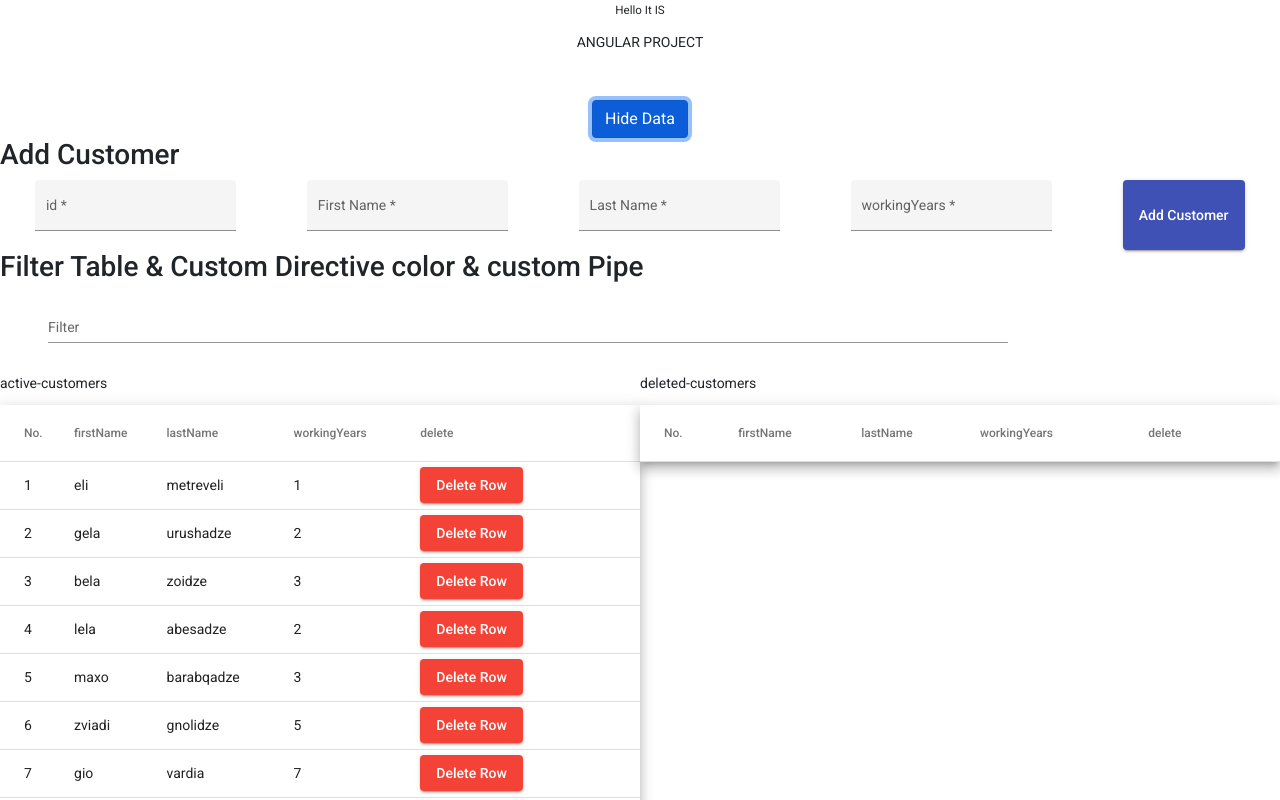
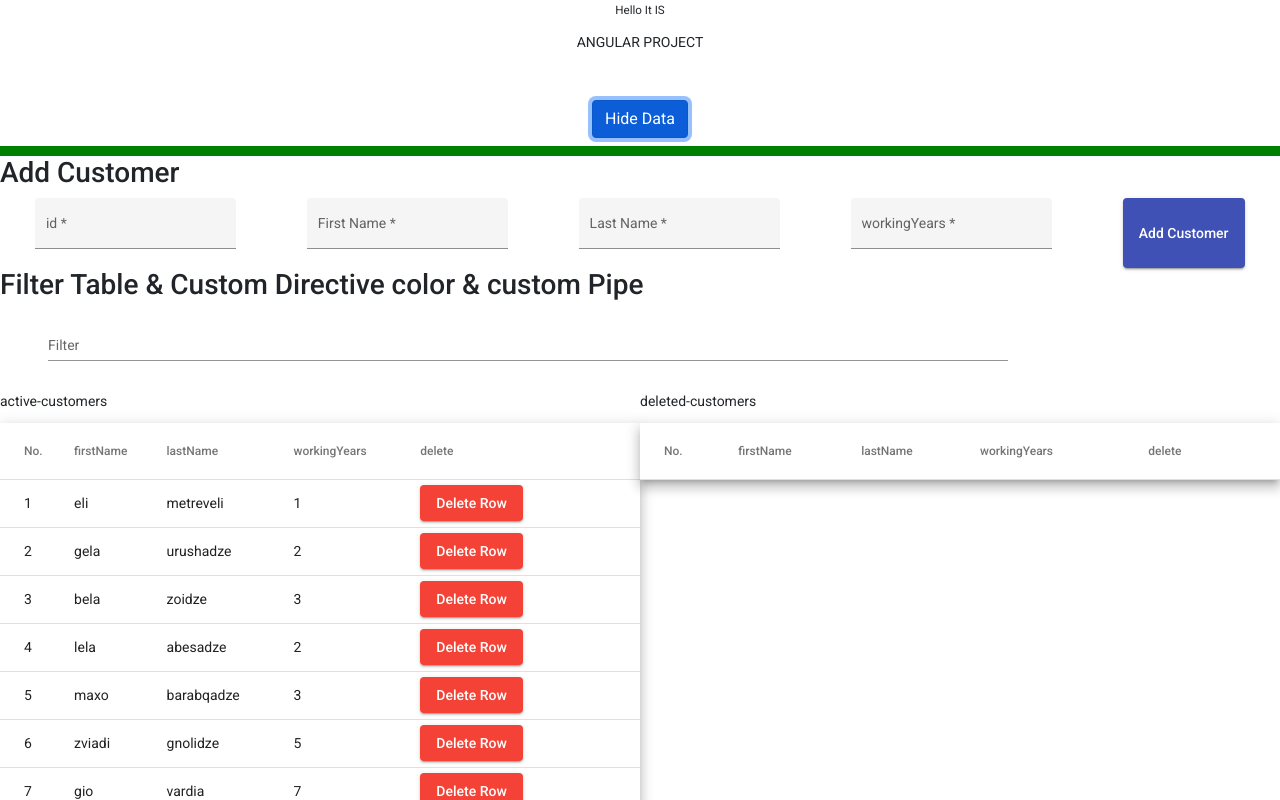
Before and after one commit to nickaabramishvili/Commschool-Angular-Project, an Angular app: page / in a window 1280 px wide. Both pictures are taken after a click on the button "Load Data". Shown: the top 800 px of the page. Built offline with nearby package versions, Linux system fonts and the light colour scheme.

Commit message:
animation done

```diff
--- a/src/app/app.component.html
+++ b/src/app/app.component.html
@@ -1,12 +1,16 @@
-<div
-  class="container d-flex flex-column align-items-center justify-content-center"
->
+<div class="w-100 d-flex flex-column align-items-center justify-content-center">
   <h5 class="h5">Hello It IS</h5>
   <div class="">ANGULAR PROJECT</div>
   <button class="btn btn-primary mt-5" (click)="onInfoDivClick()">
     <span *ngIf="!infodiv">Load Data</span>
     <span *ngIf="infodiv">Hide Data</span>
   </button>
+  <div class="w-100 d-flex mt-2">
+    <div
+      class="animation-div"
+      [@componentLoading]="animationTriggered ? 'loaded' : 'notLoaded'"
+    ></div>
+  </div>
 </div>
 <app-customers-wrapper *ngIf="infodiv"> </app-customers-wrapper>
 <router-outlet></router-outlet>
--- a/src/app/app.component.scss
+++ b/src/app/app.component.scss
@@ -0,0 +1,3 @@
+.animation-div {
+  height: 10px;
+}
--- a/src/app/app.component.ts
+++ b/src/app/app.component.ts
@@ -1,16 +1,48 @@
+import {
+  state,
+  style,
+  trigger,
+  transition,
+  animate,
+} from '@angular/animations';
 import { Component } from '@angular/core';
 
 @Component({
   selector: 'app-root',
   templateUrl: './app.component.html',
   styleUrls: ['./app.component.scss'],
+  animations: [
+    trigger('componentLoading', [
+      state(
+        'notLoaded',
+        style({
+          width: '0%',
+          opacity: 0,
+          backgroundColor: 'white',
+        })
+      ),
+      state(
+        'loaded',
+        style({
+          width: '100%',
+          opacity: 1,
+          backgroundColor: 'green',
+        })
+      ),
+      transition('notLoaded => loaded', [animate('1s')]),
+      transition('loaded => notLoaded', [animate('1s')]),
+    ]),
+  ],
 })
 export class AppComponent {
   infodiv: boolean = false;
+  animationTriggered: boolean = false;
   onInfoDivClick() {
+    this.animationTriggered = !this.animationTriggered;
     setTimeout(() => {
       this.infodiv = !this.infodiv;
     }, 1000);
   }
+
   title = 'Commschool-Angular-Project';
 }
--- a/src/app/app.module.ts
+++ b/src/app/app.module.ts
@@ -5,7 +5,6 @@ import { AppRoutingModule } from './app-routing.module';
 import { AppComponent } from './app.component';
 import { BrowserAnimationsModule } from '@angular/platform-browser/animations';
 import { CustomersModule } from './customers/customers.module';
-import { CustomersDataService } from './services/customers-data.service';
 
 @NgModule({
   declarations: [AppComponent],
```
